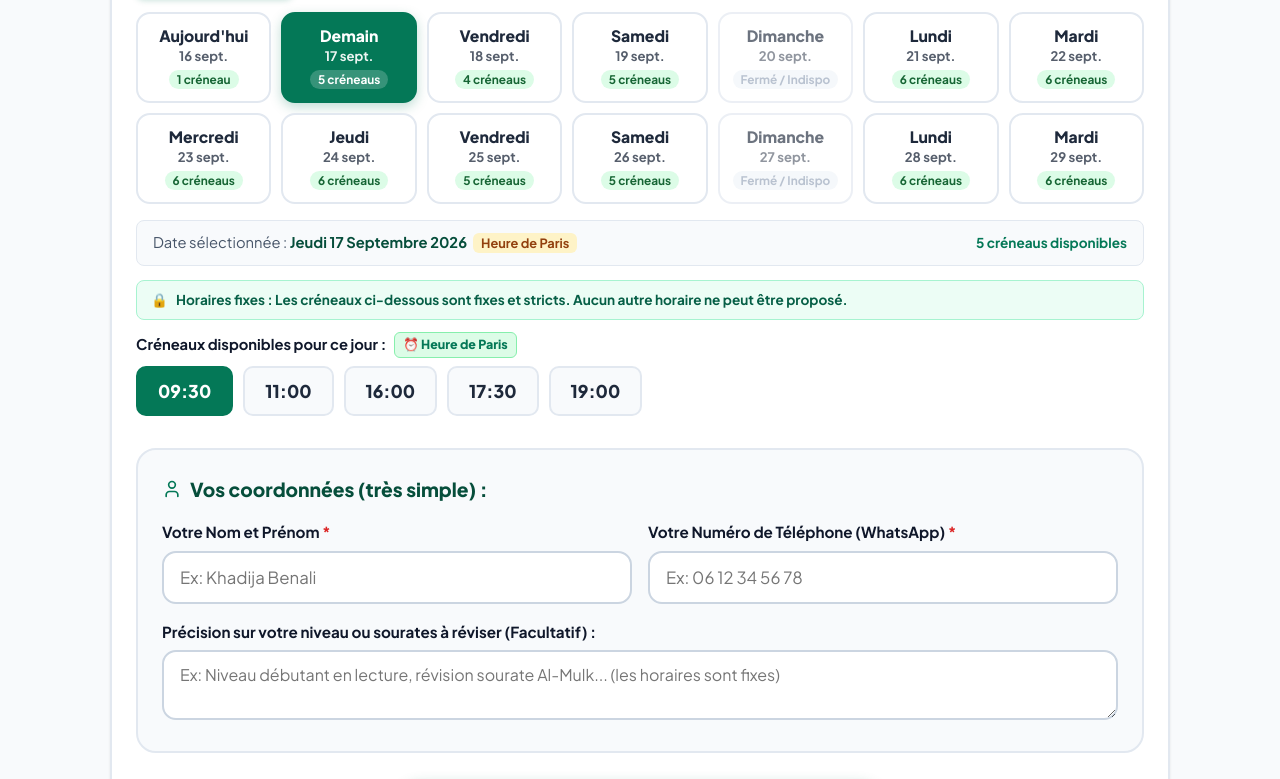
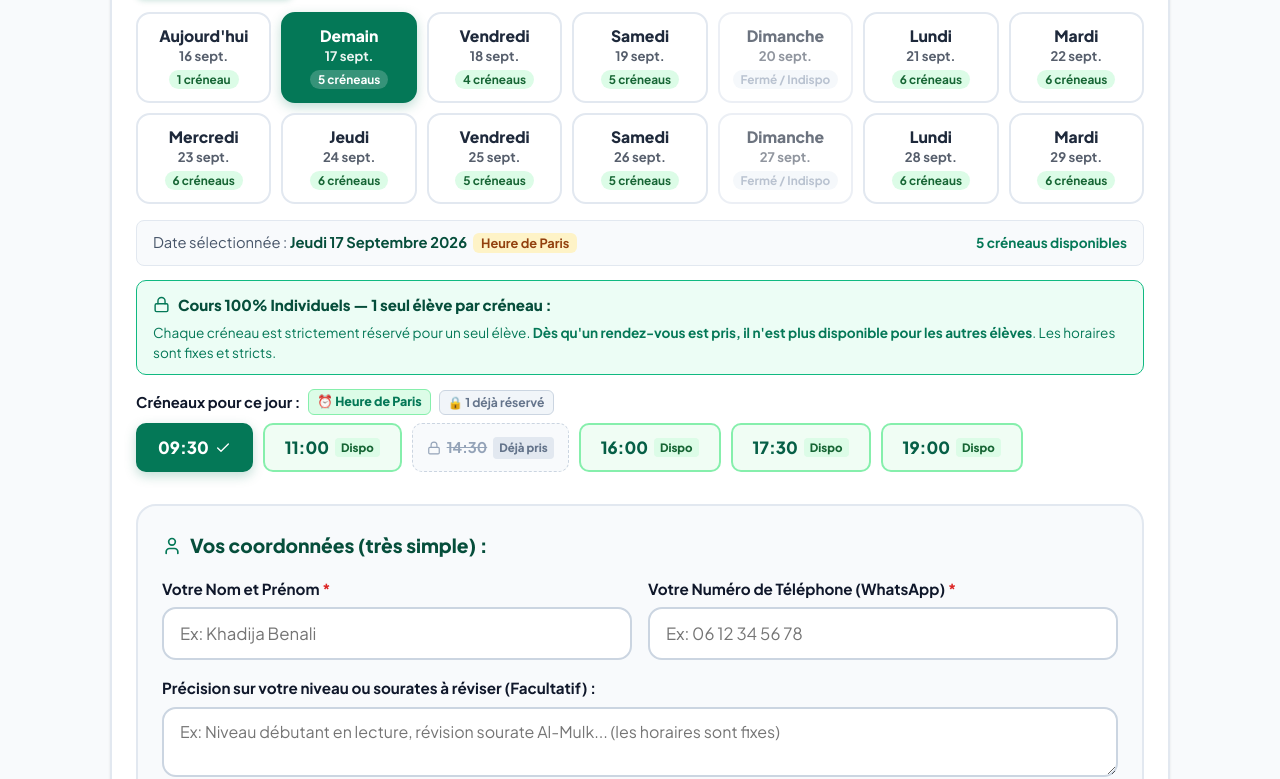
Before and after one commit to raphael83490/cours, a React (Vite) app: page / in a window 1280 px wide. Shown: the part 1334-2113 px from the top of the page. Built offline with nearby package versions, Linux system fonts and the light colour scheme; no server answers.

Commit message:
feat: verrouillage strict des creneaux en cours individuel (inaccessible aux autres des qu'il est pris)

```diff
--- a/src/components/SimpleBookingView.tsx
+++ b/src/components/SimpleBookingView.tsx
@@ -9,7 +9,9 @@ import {
   Send,
   User,
   AlertCircle,
-  Calendar
+  Calendar,
+  Lock,
+  Check
 } from 'lucide-react';
 
 const DURATION_OPTIONS = [
@@ -18,7 +20,7 @@ const DURATION_OPTIONS = [
 ];
 
 export const SimpleBookingView: React.FC = () => {
-  const { bookLesson, setCurrentView, getAvailableSlotsForDate } = useApp();
+  const { bookLesson, setCurrentView, getAvailableSlotsForDate, getDateConfig, appointments } = useApp();
 
   const [selectedDurationIndex, setSelectedDurationIndex] = useState<number>(1); // Default to 30min
   const [selectedType, setSelectedType] = useState<LessonType>('whatsapp');
@@ -40,6 +42,20 @@ export const SimpleBookingView: React.FC = () => {
   const availableSlots = useMemo(() => {
     return getAvailableSlotsForDate(selectedDate);
   }, [selectedDate, getAvailableSlotsForDate]);
+
+  const dayConfig = useMemo(() => {
+    return getDateConfig(selectedDate);
+  }, [selectedDate, getDateConfig]);
+
+  const allDaySlots = useMemo(() => {
+    return dayConfig.enabled ? [...dayConfig.slots] : [];
+  }, [dayConfig]);
+
+  const bookedSlots = useMemo(() => {
+    return appointments
+      .filter(a => a.date === selectedDate && (a.status === 'accepted' || a.status === 'pending'))
+      .map(a => a.time.trim());
+  }, [appointments, selectedDate]);
 
   const [selectedTime, setSelectedTime] = useState<string>('14:30');
 
@@ -84,14 +100,15 @@ export const SimpleBookingView: React.FC = () => {
 
   const handleSubmit = (e: React.FormEvent) => {
     e.preventDefault();
-    if (!studentName.trim() || !studentPhone.trim() || availableSlots.length === 0) {
+    if (!studentName.trim() || !studentPhone.trim() || availableSlots.length === 0 || !availableSlots.includes(selectedTime)) {
       return;
     }
 
     setIsSubmitting(true);
 
     setTimeout(() => {
-      bookLesson({
+      try {
+        const apt = bookLesson({
           patientName: studentName.trim(),
           patientEmail: studentName.toLowerCase().replace(/\s+/g, '.') + '@eleve.fr',
           patientPhone: studentPhone.trim(),
@@ -102,6 +119,7 @@ export const SimpleBookingView: React.FC = () => {
           patientNotes: studentNotes.trim() || undefined
         });
 
+        if (apt) {
           try {
             confetti({
               particleCount: 70,
@@ -111,10 +129,14 @@ export const SimpleBookingView: React.FC = () => {
           } catch {
             // fallback
           }
-
+          setCurrentView('student_my_lessons');
+        }
+      } catch (err) {
+        console.error('Erreur réservation:', err);
+      } finally {
         setIsSubmitting(false);
-      setCurrentView('student_my_lessons');
-    }, 400);
+      }
+    }, 350);
   };
 
   return (
@@ -519,7 +541,27 @@ export const SimpleBookingView: React.FC = () => {
             )}
           </div>
 
-          {availableSlots.length === 0 ? (
+          {/* Bannière d'information cours 100% individuels */}
+          <div style={{
+            display: 'flex',
+            flexDirection: 'column',
+            gap: '6px',
+            padding: '12px 16px',
+            background: '#ECFDF5',
+            border: '1.5px solid #10B981',
+            borderRadius: '10px',
+            marginBottom: '14px'
+          }}>
+            <div style={{ display: 'flex', alignItems: 'center', gap: '8px', color: '#064E3B', fontWeight: 800, fontSize: '0.94rem' }}>
+              <Lock size={17} color="#047857" />
+              <span>Cours 100% Individuels — 1 seul élève par créneau :</span>
+            </div>
+            <p style={{ margin: 0, fontSize: '0.85rem', color: '#047857', lineHeight: 1.45 }}>
+              Chaque créneau est strictement réservé pour un seul élève. <strong>Dès qu'un rendez-vous est pris, il n'est plus disponible pour les autres élèves</strong>. Les horaires sont fixes et stricts.
+            </p>
+          </div>
+
+          {!dayConfig.enabled || allDaySlots.length === 0 ? (
             <div style={{
               padding: '16px',
               background: '#FEF3C7',
@@ -536,32 +578,70 @@ export const SimpleBookingView: React.FC = () => {
             </div>
           ) : (
             <>
+              {availableSlots.length === 0 && (
                 <div style={{
+                  padding: '14px 16px',
+                  background: '#FEF2F2',
+                  borderRadius: '8px',
+                  border: '1.5px solid #FECACA',
+                  color: '#991B1B',
+                  fontSize: '0.92rem',
                   display: 'flex',
                   alignItems: 'center',
-                gap: '8px',
-                padding: '8px 14px',
-                background: '#ECFDF5',
-                border: '1px solid #A7F3D0',
-                borderRadius: '8px',
-                color: '#065F46',
-                fontSize: '0.85rem',
-                fontWeight: 700,
-                marginBottom: '12px'
+                  gap: '10px',
+                  marginBottom: '14px'
                 }}>
-                <span>🔒</span>
-                <span>Horaires fixes : Les créneaux ci-dessous sont fixes et stricts. Aucun autre horaire ne peut être proposé.</span>
+                  <AlertCircle size={20} color="#DC2626" />
+                  <span>Tous les créneaux de cette date sont déjà pris par d'autres élèves (cours individuels). Veuillez sélectionner un autre jour dans le calendrier ci-dessus.</span>
                 </div>
+              )}
 
-              <label style={{ display: 'flex', alignItems: 'center', gap: '8px', fontSize: '0.92rem', fontWeight: 700, color: 'var(--text-main)', marginBottom: '8px' }}>
-                <span>Créneaux disponibles pour ce jour :</span>
+              <label style={{ display: 'flex', alignItems: 'center', gap: '8px', fontSize: '0.92rem', fontWeight: 700, color: 'var(--text-main)', marginBottom: '8px', flexWrap: 'wrap' }}>
+                <span>Créneaux pour ce jour :</span>
                 <span style={{ fontSize: '0.78rem', color: '#047857', fontWeight: 800, background: '#DCFCE7', padding: '2px 8px', borderRadius: '6px', border: '1px solid #86EFAC' }}>
                   ⏰ Heure de Paris
                 </span>
+                {bookedSlots.length > 0 && (
+                  <span style={{ fontSize: '0.76rem', color: '#64748B', background: '#F1F5F9', padding: '2px 8px', borderRadius: '6px', border: '1px solid #CBD5E1' }}>
+                    🔒 {bookedSlots.length} déjà réservé{bookedSlots.length > 1 ? 's' : ''}
+                  </span>
+                )}
               </label>
+
               <div style={{ display: 'flex', flexWrap: 'wrap', gap: '10px' }}>
-                {availableSlots.map((time) => {
-                  const isSelected = selectedTime === time;
+                {allDaySlots.map((time) => {
+                  const isBooked = bookedSlots.includes(time.trim()) || !availableSlots.includes(time);
+                  const isSelected = selectedTime === time && !isBooked;
+
+                  if (isBooked) {
+                    return (
+                      <div
+                        key={time}
+                        style={{
+                          padding: '10px 14px',
+                          borderRadius: '10px',
+                          fontSize: '0.92rem',
+                          fontWeight: 700,
+                          border: '1.5px dashed #CBD5E1',
+                          background: '#F8FAFC',
+                          color: '#94A3B8',
+                          display: 'inline-flex',
+                          alignItems: 'center',
+                          gap: '6px',
+                          cursor: 'not-allowed',
+                          userSelect: 'none'
+                        }}
+                        title="Ce créneau est déjà réservé par un autre élève (cours individuel)"
+                      >
+                        <Lock size={14} color="#94A3B8" />
+                        <span style={{ textDecoration: 'line-through' }}>{time}</span>
+                        <span style={{ fontSize: '0.72rem', background: '#E2E8F0', color: '#64748B', padding: '2px 6px', borderRadius: '4px', fontWeight: 800 }}>
+                          Déjà pris
+                        </span>
+                      </div>
+                    );
+                  }
+
                   return (
                     <button
                       type="button"
@@ -570,14 +650,27 @@ export const SimpleBookingView: React.FC = () => {
                       style={{
                         padding: '12px 20px',
                         borderRadius: '10px',
-                        fontSize: '1.1rem',
+                        fontSize: '1.05rem',
                         fontWeight: 800,
-                        border: `2px solid ${isSelected ? '#047857' : '#E2E8F0'}`,
-                        background: isSelected ? '#047857' : '#F8FAFC',
-                        color: isSelected ? 'white' : '#1E293B'
+                        border: `2px solid ${isSelected ? '#047857' : '#86EFAC'}`,
+                        background: isSelected ? '#047857' : '#F0FDF4',
+                        color: isSelected ? 'white' : '#065F46',
+                        cursor: 'pointer',
+                        display: 'inline-flex',
+                        alignItems: 'center',
+                        gap: '6px',
+                        boxShadow: isSelected ? '0 4px 12px rgba(4, 120, 87, 0.25)' : 'none',
+                        transition: 'all 0.15s ease'
                       }}
                     >
-                      {time}
+                      <span>{time}</span>
+                      {isSelected ? (
+                        <Check size={16} />
+                      ) : (
+                        <span style={{ fontSize: '0.72rem', background: '#DCFCE7', color: '#166534', padding: '2px 6px', borderRadius: '4px' }}>
+                          Dispo
+                        </span>
+                      )}
                     </button>
                   );
                 })}
--- a/src/context/AppContext.tsx
+++ b/src/context/AppContext.tsx
@@ -370,10 +370,16 @@ export const AppProvider: React.FC<{ children: React.ReactNode }> = ({ children
               });
             }
 
-            // Merge server appointments with any unsaved local ones
+            // Keep server appointments as authoritative source of truth.
+            // Only preserve recent in-flight appointments (created in last 15s) not yet received from server
+            const now = Date.now();
             const serverIds = new Set(serverApts.map(a => a.id));
-            const localOnly = prevLocal.filter(l => !serverIds.has(l.id));
-            return [...serverApts, ...localOnly];
+            const inFlightLocal = prevLocal.filter(l => {
+              if (serverIds.has(l.id)) return false;
+              const createdTime = new Date(l.createdAt || 0).getTime();
+              return (now - createdTime) < 15000;
+            });
+            return [...serverApts, ...inFlightLocal];
           });
         } else {
           if (isSubscribed) setServerStatus('offline');
@@ -814,7 +820,7 @@ export const AppProvider: React.FC<{ children: React.ReactNode }> = ({ children
     setSimulatedDelivery(null);
   };
 
-  // 1. Student books a lesson
+  // 1. Student books a lesson (Strict 1-on-1 rule: only 1 student per slot)
   const bookLesson = (data: {
     patientName: string;
     patientEmail: string;
@@ -825,11 +831,26 @@ export const AppProvider: React.FC<{ children: React.ReactNode }> = ({ children
     time: string;
     patientNotes?: string;
   }): Appointment => {
+    const cleanDate = data.date.trim();
+    const cleanTime = data.time.trim();
+
+    // Vérification stricte de disponibilité (cours 100% individuels)
+    const isConflict = appointments.some(
+      a => a.date === cleanDate && a.time.trim() === cleanTime && (a.status === 'accepted' || a.status === 'pending')
+    );
+
+    if (isConflict) {
+      showToast('Créneau indisponible', 'Ce créneau vient d\'être réservé par un autre élève (cours 100% individuel). Veuillez choisir un autre horaire.', 'error');
+      throw new Error('SLOT_ALREADY_BOOKED');
+    }
+
     const effectiveZoomLink = data.type === 'zoom' ? (teacher.zoomLink || 'https://us05web.zoom.us/j/9133195007?pwd=k9qcjEJ7F6KnQQKhQ15wWwhsznak5f.1') : undefined;
 
     const newApt: Appointment = {
       id: 'apt-' + Date.now(),
       ...data,
+      date: cleanDate,
+      time: cleanTime,
       zoomLink: effectiveZoomLink,
       status: 'pending',
       createdAt: new Date().toISOString(),
@@ -845,6 +866,13 @@ export const AppProvider: React.FC<{ children: React.ReactNode }> = ({ children
       method: 'POST',
       headers: { 'Content-Type': 'application/json' },
       body: JSON.stringify(newApt)
+    }).then(async (res) => {
+      if (res.status === 409) {
+        const errData = await res.json().catch(() => ({}));
+        showToast('Créneau déjà réservé', errData.error || 'Ce créneau a été réservé par un autre élève (cours individuel).', 'error');
+        // Annuler immédiatement la réservation en local
+        setAppointments(prev => prev.filter(a => a.id !== newApt.id));
+      }
     }).catch(err => console.warn('Sync booking to server failed:', err));
 
     // Notification for Aymen
```
Also changed, not shown: server.js (+20 -20 lines), 1 other file (tests, documents, lock files or other folders). Lines whose indentation alone changed are shown as unchanged.
